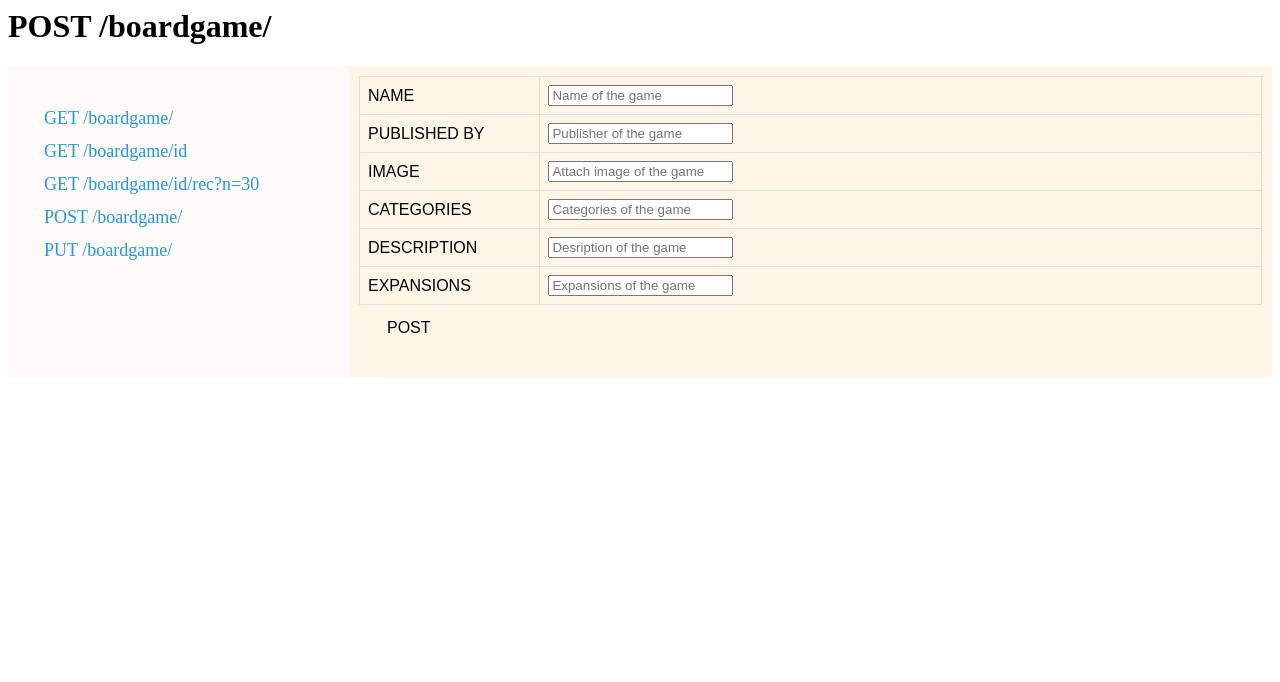
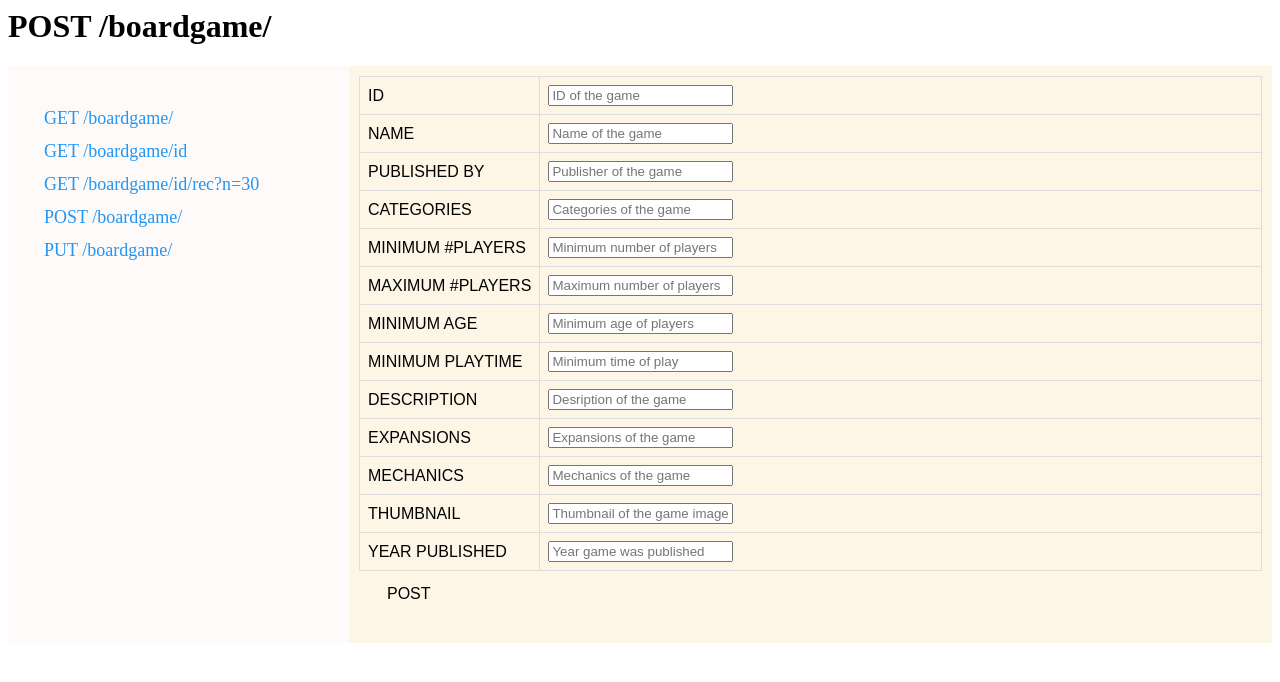
Before and after one commit to Hazel-Yi/analytics-teamwork, a Flask app: page /post_boardgame in a window 1280 px wide. Shown: the top 682 px of the page. Run offline with Flask 2, Linux system fonts and the light colour scheme.

Commit message:
fixed a few get functionality

```diff
--- a/client-side/app/routes.py
+++ b/client-side/app/routes.py
@@ -6,18 +6,37 @@ import json
 @app.route('/')
 @app.route('/get_boardgame')
 def get_boardgame():
-  r = requests.get("http://127.0.0.1:8000/games", params={'order': 'Name', 'ascending':True})
+  r = requests.get("http://127.0.0.1:8000/details", params={'order': 'Game_ID', 'ascending':True})
   games = r.json()
-  game = games[1]
-  for key in game.keys():
-    if key == 'ID':
-      game_id = str(game[key])
-    if key == 'Name':
-      name = str(game[key])
-    if key == 'Year Published':
-      year = str(game[key])
-  print(game_id + name + year)
-  return render_template('get_boardgame.html', title='Get Boardgames', game_id=game_id, name=name, year=year)
+
+  h = games[1]
+  print(h)
+
+  listlist = []
+  game_id_list = []
+  name_list = []
+  year_list = []
+
+  for game in games:
+    sublist = []
+    for key in game.keys():
+      if key == 'Game_ID':
+        game_id = str(game[key])
+        game_id_list.append(game_id)
+      if key == 'Name':
+        name = str(game[key])
+        name_list.append(name)
+      if key == 'Year_Published':
+        year = str(game[key])
+        year_list.append(year)
+    sublist.append(game_id)
+    sublist.append(name)
+    sublist.append(year)
+    listlist.append(sublist)
+
+  print(listlist[0])
+
+  return render_template('get_boardgame.html', title='Get Boardgames', listlist=listlist, game_id_list=game_id_list[0:10], name_list=name_list[0:10], year_list=year_list[0:10])
 
 
 @app.route('/get_boardgame_id', methods=['GET', 'POST'])
@@ -25,7 +44,7 @@ def get_boardgame_id():
   if request.method == 'POST':
     search_id = request.form['search']
     print("searched for a game with id " + search_id)
-    r = requests.get("http://127.0.0.1:8000/games/" + str(search_id))
+    r = requests.get("http://127.0.0.1:8000/details/" + str(search_id))
     game = r.json()
     for key in game.keys():
       if key == 'Name':
@@ -57,14 +76,44 @@ def get_rec():
 @app.route('/post_boardgame', methods=['GET', 'POST'])
 def post_boardgame():
   if request.method == 'POST':
+    game_id = request.form['id']
     name = request.form['name']
     published_by = request.form['published_by']
-    image = request.form['image']
     categories = request.form['categories']
+    min_players = request.form['min_players']
+    max_players = request.form['max_players']
+    min_age = request.form['min_age']
+    min_playtime = request.form['min_playtime']
     description = request.form['description']
     expansions = request.form['expansions']
+    mechanics = request.form['mechanics']
+    thumbnail = request.form['thumbnail']
+    year = request.form['year']
     print(name)
-    '''submit a new review for a game'''
+    game = {
+      'Game_ID': game_id,
+      'Name': name,
+      'Publisher': published_by,
+      'Category': categories,
+      'Min_players': min_players,
+      'Max_players': max_players,
+      'Min_age': min_age,
+      'Min_playtime': min_playtime,
+      'Description': description,
+      'Expansion': expansions,
+      'Mechanic': mechanics,
+      'Thumbnail': thumbnail,
+      'Year_Published': year
+    }
+    print(game)
+
+    r = requests.post("http://127.0.0.1:8000/details", json=game)
+
+    print("Status Code:" + str(r.status_code))
+    resp = r.json()
+
+    print(resp['message'])
+
   return render_template('post_boardgame.html', title='Post Boardgame')
 
 @app.route('/put_boardgame')
--- a/client-side/app/templates/post_boardgame.html
+++ b/client-side/app/templates/post_boardgame.html
@@ -75,6 +75,12 @@
         <form method="post" id="post_board_game">
           <table>
             <tr>
+              <td width="20%">ID</td>
+              <td>
+                <input name="id" type="text" placeholder="ID of the game" required="required">
+              </td>
+            </tr>
+            <tr>
               <td width="20%">NAME</td>
               <td>
                 <input name="name" type="text" placeholder="Name of the game" required="required">
@@ -87,15 +93,33 @@
               </td>
             </tr>
             <tr>
-              <td width="20%">IMAGE</td>
+              <td width="20%">CATEGORIES</td>
               <td>
-                <input name="image" type="text" placeholder="Attach image of the game" required="required">
+                <input name="categories" type="text" placeholder="Categories of the game" required="required">
               </td>
             </tr>
             <tr>
-              <td width="20%">CATEGORIES</td>
+              <td width="20%">MINIMUM #PLAYERS</td>
               <td>
-                <input name="categories" type="text" placeholder="Categories of the game" required="required">
+                <input name="min_players" type="text" placeholder="Minimum number of players" required="required">
+              </td>
+            </tr>
+            <tr>
+              <td width="20%">MAXIMUM #PLAYERS</td>
+              <td>
+                <input name="max_players" type="text" placeholder="Maximum number of players" required="required">
+              </td>
+            </tr>
+            <tr>
+              <td width="20%">MINIMUM AGE</td>
+              <td>
+                <input name="min_age" type="text" placeholder="Minimum age of players" required="required">
+              </td>
+            </tr>
+            <tr>
+              <td width="20%">MINIMUM PLAYTIME</td>
+              <td>
+                <input name="min_playtime" type="text" placeholder="Minimum time of play" required="required">
               </td>
             </tr>
             <tr>
@@ -110,6 +134,24 @@
                 <input name="expansions" type="text" placeholder="Expansions of the game" required="required">
               </td>
             </tr>
+            <tr>
+              <td width="20%">MECHANICS</td>
+              <td>
+                <input name="mechanics" type="text" placeholder="Mechanics of the game" required="required">
+              </td>
+            </tr>
+            <tr>
+              <td width="20%">THUMBNAIL</td>
+              <td>
+                <input name="thumbnail" type="text" placeholder="Thumbnail of the game image" required="required">
+              </td>
+            </tr>
+            <tr>
+              <td width="20%">YEAR PUBLISHED</td>
+              <td>
+                <input name="year" type="text" placeholder="Year game was published" required="required">
+              </td>
+            </tr>
           </table>
           <button type="submit" form="post_board_game">POST</button>
         </form>
```
Also changed, not shown: client-side/app/templates/get_boardgame.html (+7 -9 lines).
